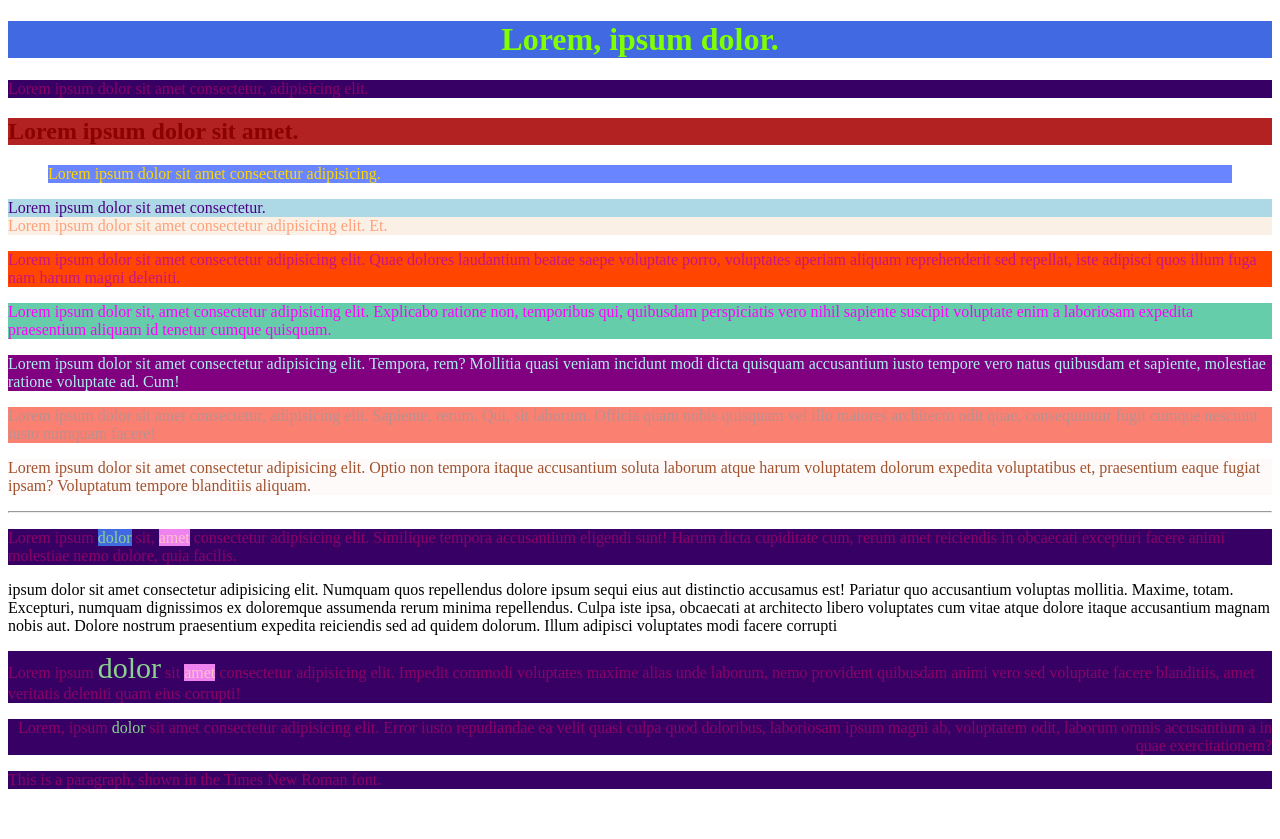
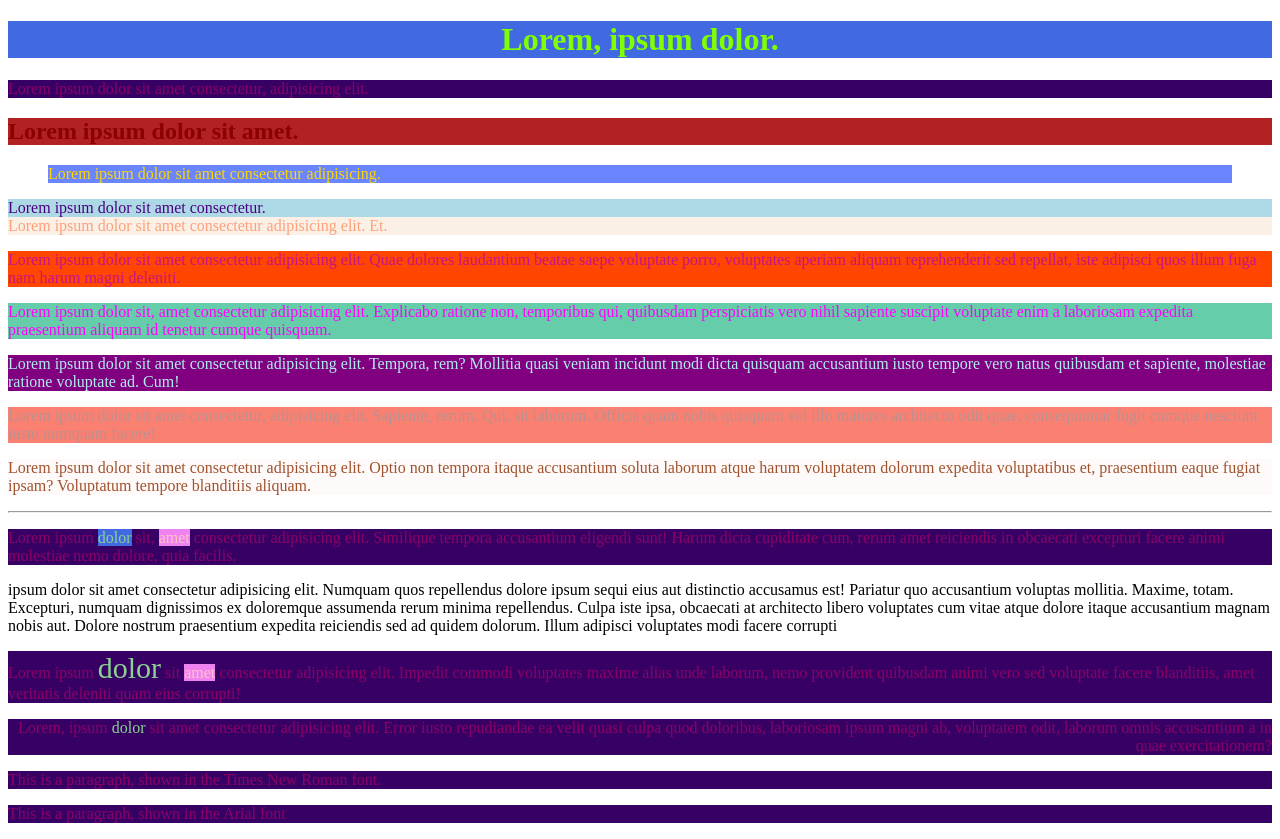
Before and after one commit to NazikAskhatova/css-1.21-2, a plain HTML site: page index.html in a window 1280 px wide. Before the commit the page ends 805 px from the top, so only its background shows below. Drawn offline with Linux system fonts and the light colour scheme.

Commit message:
<p> added for font-family example

```diff
--- a/index.html
+++ b/index.html
@@ -51,4 +51,6 @@
 
         <p class="p1">This is a paragraph, shown in the Times New Roman font.</p>
 
+        <p class="p2">This is a paragraph, shown in the Arial font</p>
+
 </body>
```
